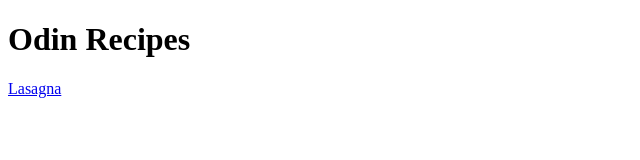
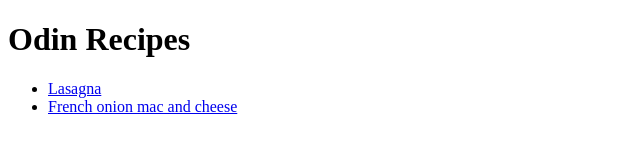
Before and after one commit to mr-magubane/odin-recipes, a plain HTML site: page index.html in a window 1280 px wide. Shown: the whole page, without its empty margins (0-640 px from the left). Drawn offline with Linux system fonts and the light colour scheme.

Commit message:
Included href for french onion and cheese

```diff
--- a/index.html
+++ b/index.html
@@ -7,6 +7,9 @@
   </head>
   <body>
     <h1>Odin Recipes</h1>
-    <a href="../recipes/lasagna.html">Lasagna</a>
+    <ul>
+      <li><a href="../recipes/lasagna.html">Lasagna</a></li>
+      <li><a href="../recipes/french-onion-mac-and-cheese.html">French onion mac and cheese</a>
+    </ul>
   </body>
 </html>
```
